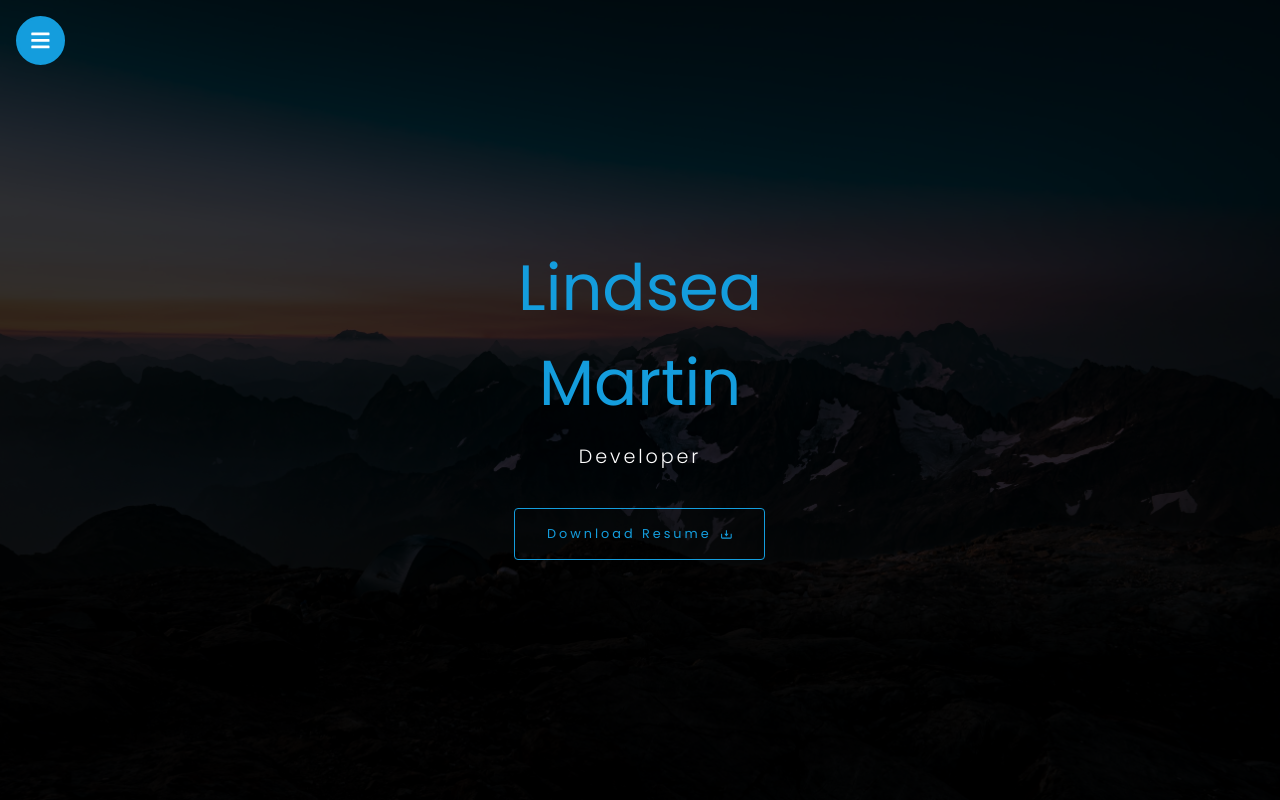
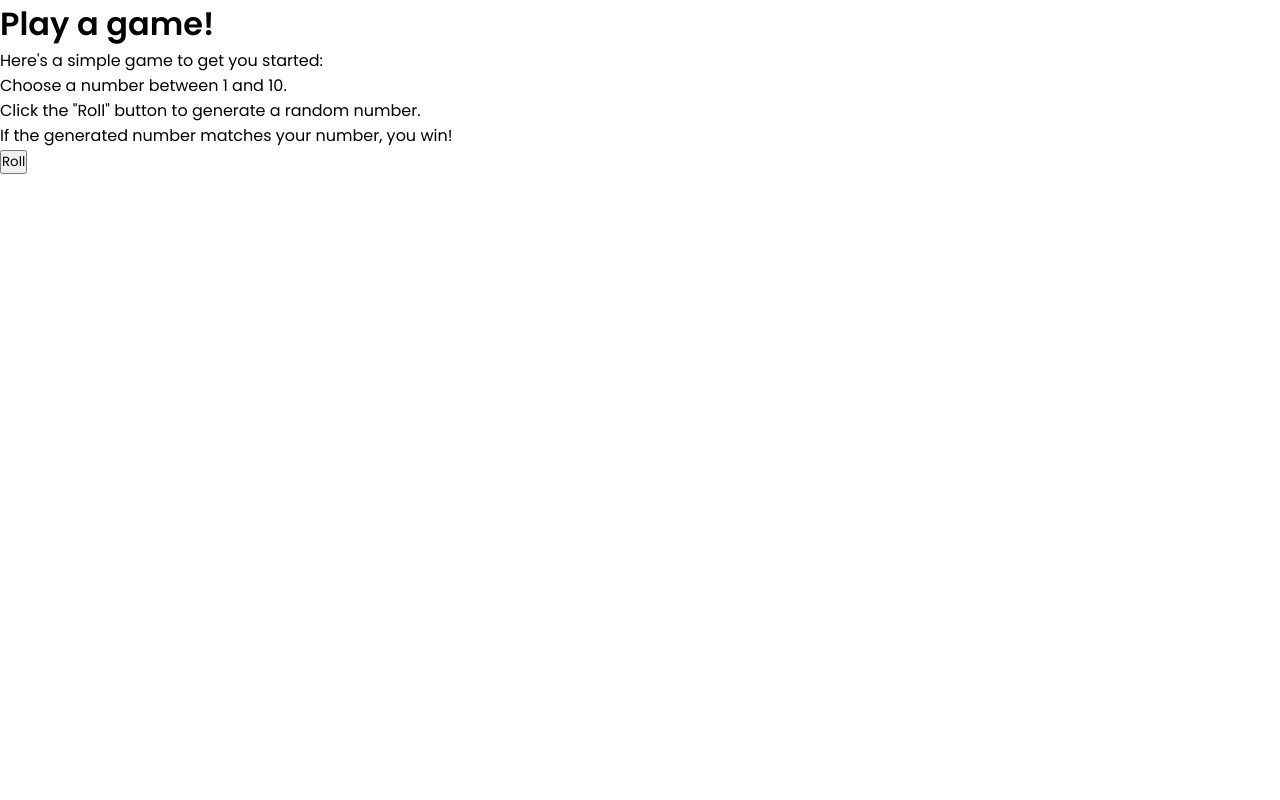
Before and after one commit to LindseaMartin/lindseamartin.github.io, a React (Create React App) app: page /GamePage in a window 1280 px wide. Shown: the top 800 px of the page. Built offline with nearby package versions, Linux system fonts and the light colour scheme.

Commit message:
Added very wip game page

```diff
--- a/package.json
+++ b/package.json
@@ -14,7 +14,7 @@
     "react": "^18.2.0",
     "react-dom": "^18.2.0",
     "react-icons": "^4.7.1",
-    "react-router-dom": "^6.6.0",
+    "react-router-dom": "^6.10.0",
     "react-scripts": "5.0.1",
     "react-scroll": "^1.8.9",
     "sort-by": "^1.2.0",
--- a/src/components/navbar/Navbar.js
+++ b/src/components/navbar/Navbar.js
@@ -2,11 +2,15 @@ import "../../styles/Navbar.css";
 import { FaHome, FaLaptop, FaFolderOpen } from "react-icons/fa";
 import { FiUser } from "react-icons/fi";
 import { BiEnvelope } from "react-icons/bi";
-import { Link } from "react-scroll";
+import { Link as ScrollLink } from "react-scroll";
 import ProfileImg from "../../images/me.jpg";
 import NavLinks from "./NavLinks";
 import { motion } from "framer-motion";
 import { AnimatePresence } from "framer-motion";
+import { Link } from 'react-router-dom';
+
+
+
 
 const navVariants = {
 	hidden: {
@@ -29,6 +33,7 @@ const navVariants = {
 
 const Navbar = ({ nav, handleNav }) => {
 	return (
+
 		<AnimatePresence>
 			<motion.nav
 				initial={{ width: "0" }}
@@ -46,7 +51,7 @@ const Navbar = ({ nav, handleNav }) => {
 						<div className='img__cover'>
 							<img src={ProfileImg} alt='Main' className='profile-pic-small' />
 						</div>
-						<Link
+						<ScrollLink
 							activeClass='active'
 							spy={true}
 							smooth={true}
@@ -56,11 +61,11 @@ const Navbar = ({ nav, handleNav }) => {
 							to='home'
 							className='profile-name'>
 							Lindsea Martin
-						</Link>
+						</ScrollLink>
 						<NavLinks handleNav={handleNav} />
 					</div>
 					<ul className='mid-details'>
-						<Link
+						<ScrollLink
 							activeClass='active'
 							spy={true}
 							smooth={true}
@@ -72,8 +77,8 @@ const Navbar = ({ nav, handleNav }) => {
 							<li className='mid-link' onClick={handleNav}>
 								Home
 							</li>
-						</Link>
-						<Link
+						</ScrollLink>
+						<ScrollLink
 							activeClass='active'
 							spy={true}
 							smooth={true}
@@ -85,8 +90,8 @@ const Navbar = ({ nav, handleNav }) => {
 							<li className='mid-link' onClick={handleNav}>
 								About
 							</li>
-						</Link>
-						<Link
+						</ScrollLink>
+						<ScrollLink
 							activeClass='active'
 							spy={true}
 							smooth={true}
@@ -98,8 +103,8 @@ const Navbar = ({ nav, handleNav }) => {
 							<li className='mid-link' onClick={handleNav}>
 								Portfolio
 							</li>
-						</Link>
-						<Link
+						</ScrollLink>
+						<ScrollLink
 							activeClass='active'
 							spy={true}
 							smooth={true}
@@ -111,8 +116,8 @@ const Navbar = ({ nav, handleNav }) => {
 							<li className='mid-link' onClick={handleNav}>
 								Skills
 							</li>
-						</Link>
-						<Link
+						</ScrollLink>
+						<ScrollLink
 							activeClass='active'
 							spy={true}
 							smooth={true}
@@ -124,6 +129,9 @@ const Navbar = ({ nav, handleNav }) => {
 							<li className='mid-link' onClick={handleNav}>
 								Contact
 							</li>
+						</ScrollLink>
+						<Link to="/GamePage" className='games-link'>
+  							<li className='games-link'>Games</li>
 						</Link>
 					</ul>
 				</motion.div>
--- /dev/null
+++ b/src/pages/GamePage.js
@@ -0,0 +1,20 @@
+import React from 'react';
+
+function GamePage() {
+  return (
+    <div>
+      <h1>Play a game!</h1>
+      <p>Here's a simple game to get you started:</p>
+      <ol>
+        <li>Choose a number between 1 and 10.</li>
+        <li>Click the "Roll" button to generate a random number.</li>
+        <li>If the generated number matches your number, you win!</li>
+      </ol>
+      <button onClick={() => alert(`You rolled a ${Math.ceil(Math.random() * 10)}!`)}>
+        Roll
+      </button>
+    </div>
+  );
+}
+
+export default GamePage;
--- a/src/screen/App.js
+++ b/src/screen/App.js
@@ -1,8 +1,9 @@
 import React, { useEffect, useState } from "react"
-import { BrowserRouter as Router } from "react-router-dom";
+import { BrowserRouter as Router, Routes, Route } from "react-router-dom";
 import '../styles/App.css';
 import { motion } from "framer-motion";
 import HomePage from "../pages/HomePage";
+import GamePage from "../pages/GamePage";
 
 function App() {
   // States
@@ -36,10 +37,13 @@ function App() {
     </div>
     :
     <div className="App">
-      <Router>
-        <HomePage />
-      </Router>
-    </div>
+    <Router>
+      <Routes>
+        <Route path="/" element={<HomePage />}  />
+        <Route path="/GamePage" element={<GamePage />} />
+      </Routes>
+    </Router>
+  </div>
   );
 }
 
```
Also changed, not shown: src/components/About.js (line endings or trailing spaces), src/components/Contact.js (line endings or trailing spaces), 1 other file (tests, documents, lock files or other folders).
